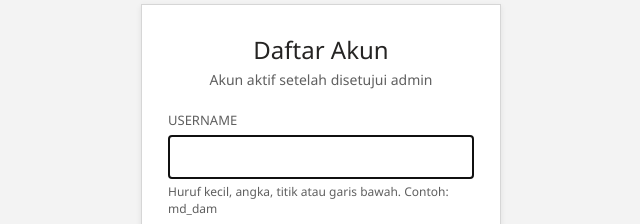
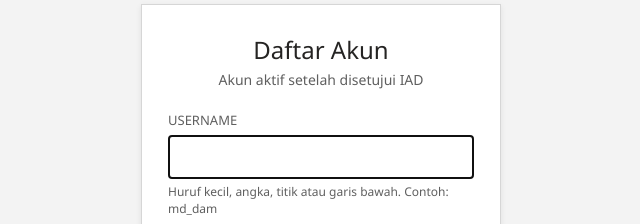
Before and after one commit to projectclaudesakses-star/VIN-Checker, a plain HTML site: page index.html in a window 1280 px wide. Both pictures are taken after a click on the link "Daftar". Shown: the part 157-381 px from the top of the page, 319-959 px from the left. Drawn offline with Linux system fonts and the light colour scheme.

Commit message:
Update index.html

```diff
--- a/index.html
+++ b/index.html
@@ -50,7 +50,7 @@ main{max-width:820px;margin:0 auto;padding:16px}.search{display:flex;gap:8px;mar
   <p class="switch">Belum punya akun? <a id="toReg">Daftar</a></p>
 </form>
 <form class="box" id="regForm" hidden>
-  <h1>Daftar Akun</h1><p>Akun aktif setelah disetujui admin</p>
+    <h1>Daftar Akun</h1><p>Akun aktif setelah disetujui IAD</p>
   <label for="ru">USERNAME</label><input id="ru" autocomplete="username" maxlength="30" required>
   <small>Huruf kecil, angka, titik atau garis bawah. Contoh: md_dam</small>
   <label for="rp">PASSWORD</label><input id="rp" type="password" autocomplete="new-password" minlength="8" required>
```
